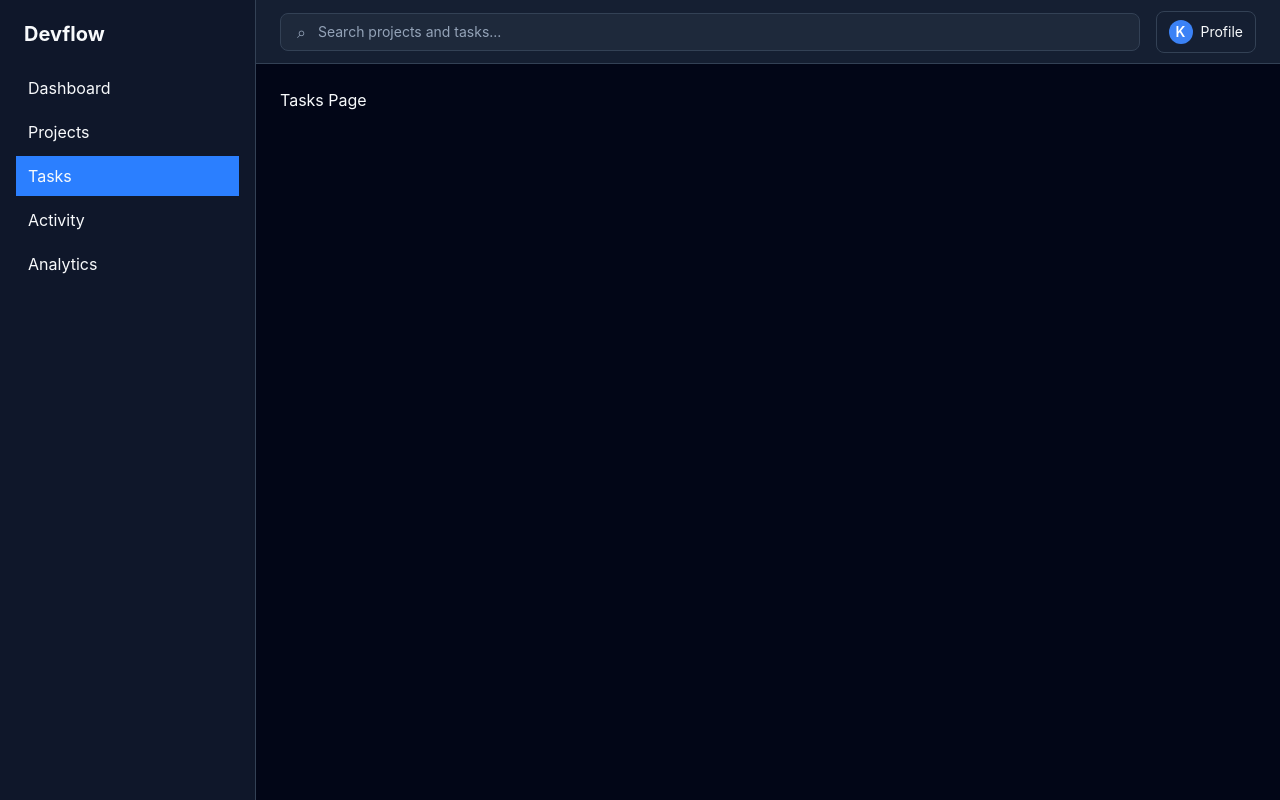
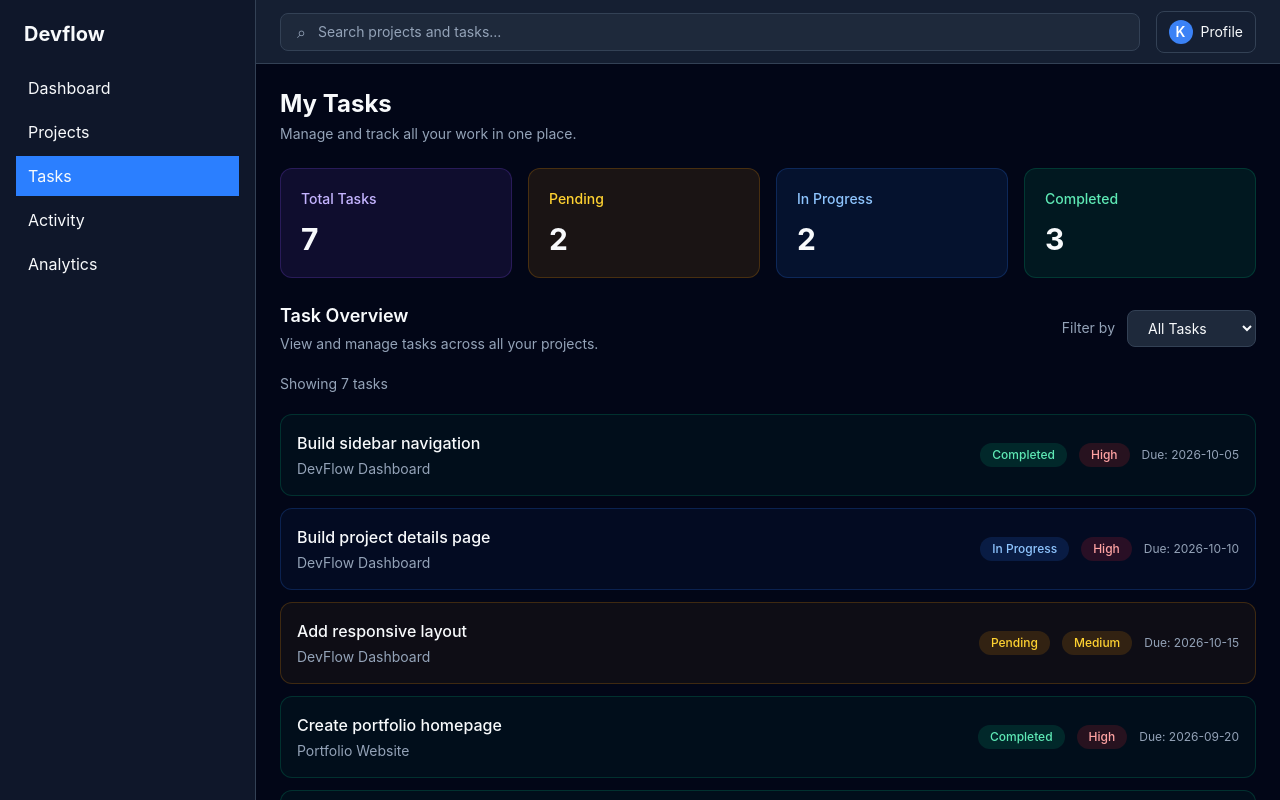
Before and after one commit to krishna-hingu/devflow, a React (Vite) app: page /tasks in a window 1280 px wide. Shown: the top 800 px of the page. Built offline with nearby package versions, Linux system fonts and the light colour scheme.

Commit message:
feat: complete tasks listing page

```diff
--- /dev/null
+++ b/src/components/tasks/TaskRow.jsx
@@ -0,0 +1,72 @@
+import { Link } from "react-router-dom";
+
+function TaskRow({ task, project }) {
+  // Styling based on task status
+  const statusStyles = {
+    Pending: "border-amber-500/20 bg-amber-500/5 hover:bg-amber-500/10",
+    "In Progress": "border-blue-500/20 bg-blue-500/5 hover:bg-blue-500/10",
+    Completed: "border-emerald-500/20 bg-emerald-500/5 hover:bg-emerald-500/10",
+  };
+
+  // Badge colors based on task status
+  const statusBadgeStyles = {
+    Pending: "bg-amber-500/15 text-amber-300",
+    "In Progress": "bg-blue-500/15 text-blue-300",
+    Completed: "bg-emerald-500/15 text-emerald-300",
+  };
+
+  // Badge colors based on task priority
+  const priorityStyles = {
+    High: "bg-red-500/15 text-red-300",
+    Medium: "bg-amber-500/15 text-amber-300",
+    Low: "bg-slate-500/15 text-slate-300",
+  };
+
+  return (
+    <Link
+      to={`/projects/${task.projectId}/tasks/${task.id}`}
+      className={`block rounded-xl border p-4 transition-colors duration-200 ${
+        statusStyles[task.status] || "border-devflow-border bg-devflow-card"
+      }`}
+    >
+      <div className="flex flex-col gap-3 sm:flex-row sm:items-center sm:justify-between">
+        {/* Task and Project Information */}
+        <div>
+          <h3 className="font-medium text-devflow-text">{task.title}</h3>
+
+          <p className="mt-1 text-sm text-devflow-text-muted">
+            {project?.name || "Unknown Project"}
+          </p>
+        </div>
+
+        {/* Status, Priority and Due Date */}
+        <div className="flex flex-wrap items-center gap-3 text-sm">
+          {/* Status Badge */}
+          <span
+            className={`rounded-full px-3 py-1 text-xs font-medium ${
+              statusBadgeStyles[task.status] || "bg-slate-500/15 text-slate-300"
+            }`}
+          >
+            {task.status}
+          </span>
+
+          {/* Priority Badge */}
+          <span
+            className={`rounded-full px-3 py-1 text-xs font-medium ${
+              priorityStyles[task.priority] || "bg-slate-500/15 text-slate-300"
+            }`}
+          >
+            {task.priority}
+          </span>
+
+          {/* Due Date */}
+          <span className="text-xs text-devflow-text-muted">
+            Due: {task.dueDate}
+          </span>
+        </div>
+      </div>
+    </Link>
+  );
+}
+
+export default TaskRow;
--- a/src/pages/Tasks.jsx
+++ b/src/pages/Tasks.jsx
@@ -1,4 +1,150 @@
-function Tasks(){
-    return <h1>Tasks Page</h1>
+import { useContext, useState } from "react";
+import DevFlowContext from "../context/DevFlowContext";
+import getTaskStats from "../utils/taskStats";
+import TaskRow from "../components/tasks/TaskRow";
+
+function Tasks() {
+  const { taskList, projectList } = useContext(DevFlowContext);
+
+  const [activeFilter, setActiveFilter] = useState("All");
+
+  // Calculate task summary metrics
+  const { totalTasks, pendingTasks, inProgressTasks, completedTasks } =
+    getTaskStats(taskList);
+
+  // Filter tasks based on selected status
+  const filteredTasks =
+    activeFilter === "All"
+      ? taskList
+      : taskList.filter((task) => task.status === activeFilter);
+
+  return (
+    <div className="space-y-6">
+      {/* Page Heading */}
+      <div>
+        <h1 className="text-2xl font-bold text-devflow-text">My Tasks</h1>
+
+        <p className="mt-1 text-sm text-devflow-text-muted">
+          Manage and track all your work in one place.
+        </p>
+      </div>
+
+      {/* Summary Metrics */}
+      <div className="grid grid-cols-1 gap-4 sm:grid-cols-2 lg:grid-cols-4">
+        {/* Total Tasks */}
+        <div className="group rounded-xl border border-violet-500/20 bg-violet-500/10 p-5 transition-all duration-300 hover:-translate-y-1 hover:border-violet-400/50 hover:bg-violet-500/15 hover:shadow-lg hover:shadow-violet-500/10">
+          <p className="text-sm font-medium text-violet-300">Total Tasks</p>
+
+          <h2 className="mt-3 text-3xl font-bold text-devflow-text transition-colors group-hover:text-violet-300">
+            {totalTasks}
+          </h2>
+        </div>
+
+        {/* Pending */}
+        <div className="group rounded-xl border border-amber-500/20 bg-amber-500/10 p-5 transition-all duration-300 hover:-translate-y-1 hover:border-amber-400/50 hover:bg-amber-500/15 hover:shadow-lg hover:shadow-amber-500/10">
+          <p className="text-sm font-medium text-amber-300">Pending</p>
+
+          <h2 className="mt-3 text-3xl font-bold text-devflow-text transition-colors group-hover:text-amber-300">
+            {pendingTasks}
+          </h2>
+        </div>
+
+        {/* In Progress */}
+        <div className="group rounded-xl border border-blue-500/20 bg-blue-500/10 p-5 transition-all duration-300 hover:-translate-y-1 hover:border-blue-400/50 hover:bg-blue-500/15 hover:shadow-lg hover:shadow-blue-500/10">
+          <p className="text-sm font-medium text-blue-300">In Progress</p>
+
+          <h2 className="mt-3 text-3xl font-bold text-devflow-text transition-colors group-hover:text-blue-300">
+            {inProgressTasks}
+          </h2>
+        </div>
+
+        {/* Completed */}
+        <div className="group rounded-xl border border-emerald-500/20 bg-emerald-500/10 p-5 transition-all duration-300 hover:-translate-y-1 hover:border-emerald-400/50 hover:bg-emerald-500/15 hover:shadow-lg hover:shadow-emerald-500/10">
+          <p className="text-sm font-medium text-emerald-300">Completed</p>
+
+          <h2 className="mt-3 text-3xl font-bold text-devflow-text transition-colors group-hover:text-emerald-300">
+            {completedTasks}
+          </h2>
+        </div>
+      </div>
+
+      {/* Task Overview */}
+      <section className="space-y-5">
+        {/* Task Overview Header */}
+        <div className="flex flex-col gap-3 sm:flex-row sm:items-center sm:justify-between">
+          <div>
+            <h2 className="text-lg font-semibold text-devflow-text">
+              Task Overview
+            </h2>
+
+            <p className="mt-1 text-sm text-devflow-text-muted">
+              View and manage tasks across all your projects.
+            </p>
+          </div>
+
+          {/* Status Filter */}
+          <div className="flex items-center gap-3">
+            <label
+              htmlFor="task-filter"
+              className="text-sm text-devflow-text-muted"
+            >
+              Filter by
+            </label>
+
+            <select
+              id="task-filter"
+              value={activeFilter}
+              onChange={(e) => setActiveFilter(e.target.value)}
+              className="rounded-lg border border-devflow-border bg-devflow-card px-4 py-2 text-sm text-devflow-text outline-none transition-colors focus:border-violet-500"
+            >
+              <option value="All">All Tasks</option>
+              <option value="Pending">Pending</option>
+              <option value="In Progress">In Progress</option>
+              <option value="Completed">Completed</option>
+            </select>
+          </div>
+        </div>
+
+        {/* Filter Result Count */}
+        <p className="text-sm text-devflow-text-muted">
+          Showing {filteredTasks.length} tasks
+        </p>
+        <div className="space-y-3">
+          {filteredTasks.length > 0 ? (
+            filteredTasks.map((task) => {
+              const project = projectList.find(
+                (project) => project.id === task.projectId,
+              );
+
+              return <TaskRow key={task.id} task={task} project={project} />;
+            })
+          ) : (
+            <div className="rounded-xl border border-devflow-border bg-devflow-card px-6 py-10 text-center">
+              <h3 className="font-semibold text-devflow-text">
+                {taskList.length === 0 ? "No tasks yet" : "No matching tasks"}
+              </h3>
+
+              <p className="mt-2 text-sm text-devflow-text-muted">
+                {taskList.length === 0
+                  ? "Create your first task to get started."
+                  : "Try selecting a different status filter."}
+              </p>
+
+              {taskList.length > 0 && (
+                <button
+                  type="button"
+                  onClick={() => setActiveFilter("All")}
+                  className="mt-4 rounded-lg border border-devflow-border px-4 py-2 text-sm text-devflow-text transition-colors hover:border-violet-500 hover:text-violet-300"
+                >
+                  Show all tasks
+                </button>
+              )}
+            </div>
+          )}
+        </div>
+      </section>
+    </div>
+  );
 }
+
 export default Tasks;
--- /dev/null
+++ b/src/utils/taskStats.js
@@ -0,0 +1,22 @@
+function getTaskStats(tasks) {
+  const totalTasks = tasks.length;
+
+  const pendingTasks = tasks.filter((task) => task.status === "Pending").length;
+
+  const inProgressTasks = tasks.filter(
+    (task) => task.status === "In Progress",
+  ).length;
+
+  const completedTasks = tasks.filter(
+    (task) => task.status === "Completed",
+  ).length;
+
+  return {
+    totalTasks,
+    pendingTasks,
+    inProgressTasks,
+    completedTasks,
+  };
+}
+
+export default getTaskStats;
```
